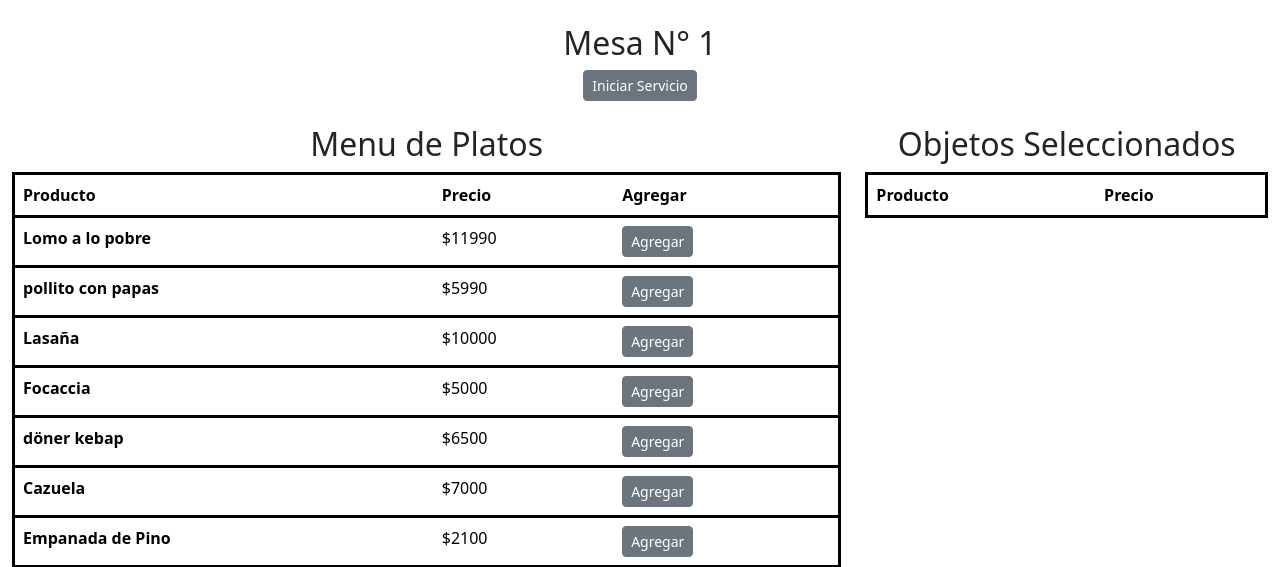
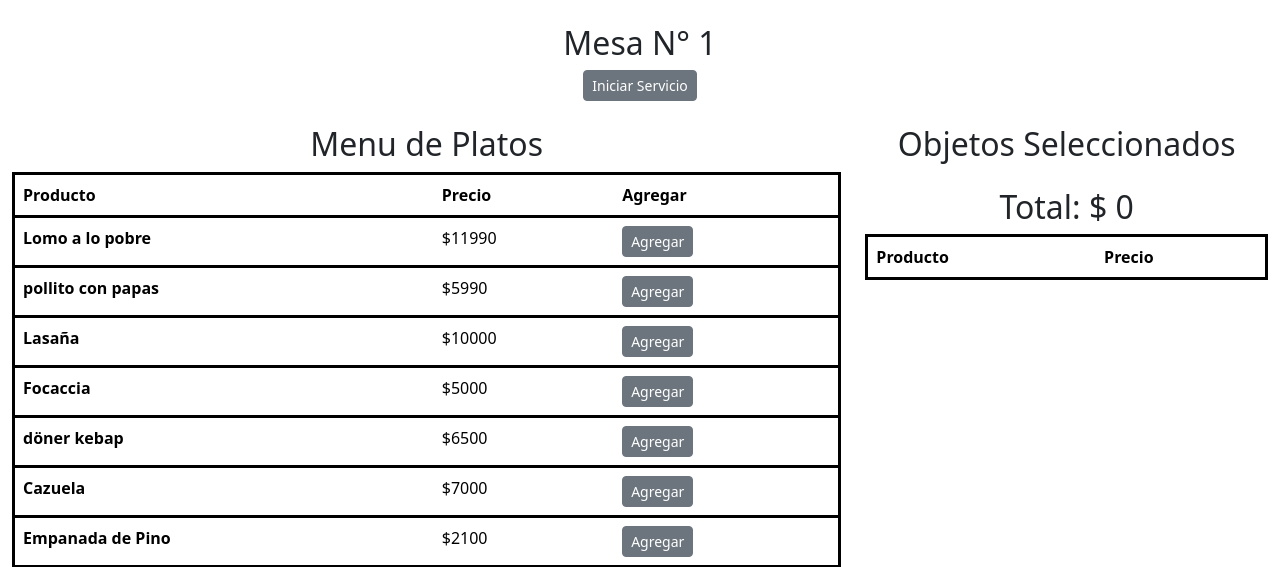
Before and after one commit to CloudxNess/Portafolio-de-titulo, a Django app: page /ingresopedidomesa/1 in a window 1280 px wide. Shown: the part 91-658 px from the top of the page. Run offline with Django 4.2, Linux system fonts and the light colour scheme; data comes from the database, SQL or seed files in the repository; both versions use the stored data as it was after the commit; data that the repository does not hold is empty; some libraries are stand-ins or nearby versions.

Commit message:
Calculo de Total en servicio
Calculo de Total en Servicio para las mesas

```diff
--- a/WebGastronomicaApp/appweb/templates/mantenedor/garzon/ingresopedidomesa.html
+++ b/WebGastronomicaApp/appweb/templates/mantenedor/garzon/ingresopedidomesa.html
@@ -45,6 +45,7 @@
              <!-- ############################# Lista de la derecha  ####################################################-->
             <div class="text-center">
               <h2 class="mt-4"> Objetos Seleccionados </h2>
+              <h2 class="mt-4"> Total: $ {{total_cantidad}} </h2>
           </div>
 
           <table class="table">
--- a/WebGastronomicaApp/appweb/views.py
+++ b/WebGastronomicaApp/appweb/views.py
@@ -6,6 +6,7 @@ from django.contrib.auth import authenticate, login
 from django.contrib.auth.decorators import login_required, permission_required
 from .forms import platosform
 from .models import *
+from django.db.models import Sum
 from django.utils import timezone
 from django.http import HttpResponse
 from openpyxl import Workbook
@@ -475,11 +476,16 @@ def ingresopedidomesa (request,Mesa):
     except Pedidos.DoesNotExist:
         pedido = None
 
+    total_cantidad = Pedidoss.aggregate(Sum('Costo'))['Costo__sum']
+    if total_cantidad is None:
+        total_cantidad = 0
+
     data = {
         "Menu" : Menu_local ,
         "mesa":Mesa,
         "Pedido":Pedidoss,
-        "Pedi":pedido
+        "Pedi":pedido,
+        "total_cantidad": total_cantidad,
 
     }
     return render (request,"mantenedor/garzon/ingresopedidomesa.html",data)
```
Also changed, not shown: WebGastronomicaApp/db.sqlite3.
